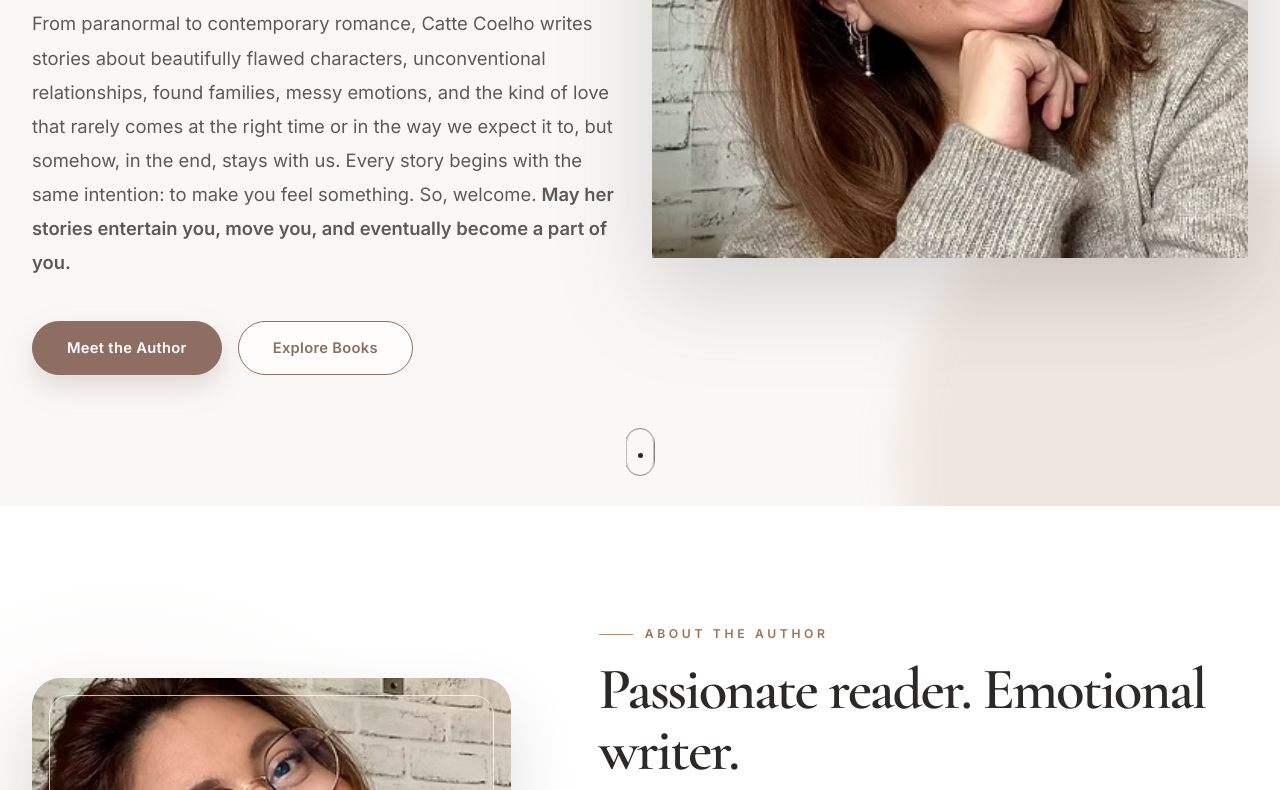
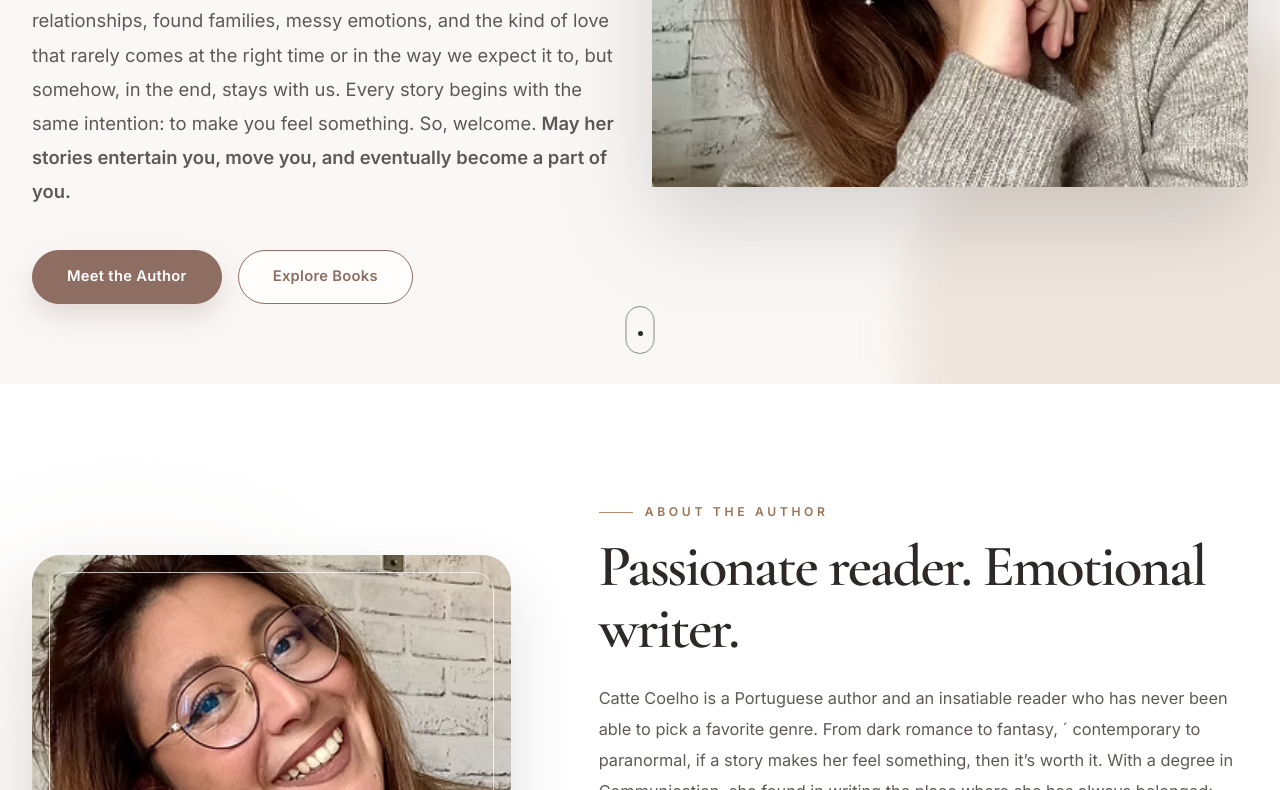
Before and after one commit to cattecoelho/cattecoelho, a website: page en.html in a window 1280 px wide. Shown: the part 544-1334 px from the top of the page. Drawn offline with nearby package versions, Linux system fonts and the light colour scheme.

```diff
--- a/en.html
+++ b/en.html
@@ -191,7 +191,7 @@
 
         <div class="container">
 
-            <div class="row align-items-center min-vh-100">
+            <div class="row align-items-center">
 
                 <div class="col-lg-6 hero-content">
 
--- a/style.css
+++ b/style.css
@@ -548,7 +548,8 @@
 #hero {
     min-height: 100vh;
     min-height: 100svh;
-    padding: 150px 0 100px;
+
+    padding: 110px 0 80px;
 
     display: flex;
     align-items: center;
```
Also changed, not shown: index.html (+1 -1 lines).
